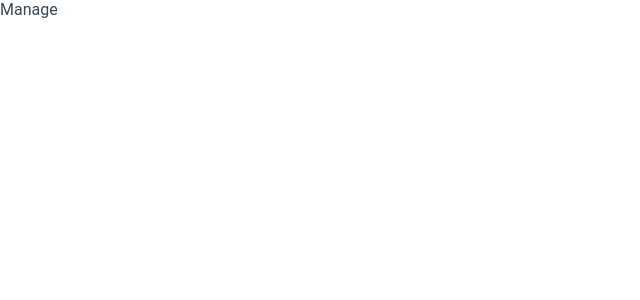
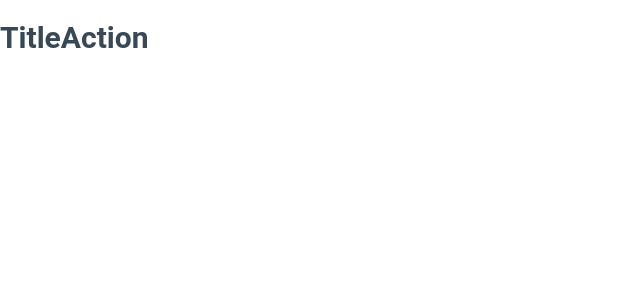
Before and after one commit to IshKevin/Blog_webapp, a React (Create React App) app: page /manage in a window 1280 px wide. Shown: the top 300 px of the page, without its empty margins (0-640 px from the left). Built offline with nearby package versions, Linux system fonts and the light colour scheme.

Commit message:
make css of manage

```diff
--- /dev/null
+++ b/src/components/Manage.css
@@ -0,0 +1,7 @@
+.title-head{
+    font-size: 30px;
+    font-weight: bold;
+    color: #000;
+    margin-bottom: 20px;
+    margin-top: 20px;
+}
--- a/src/components/Manage.js
+++ b/src/components/Manage.js
@@ -1,9 +1,13 @@
 import React from 'react'
+import './Manage.css'
 
 const Manage = () => {
   return (
     <div>
-        <p>Manage</p>
+        <div className='title-head'>
+          <span>Title</span>
+          <span>Action</span>
+        </div>
     </div>
   )
 }
```
